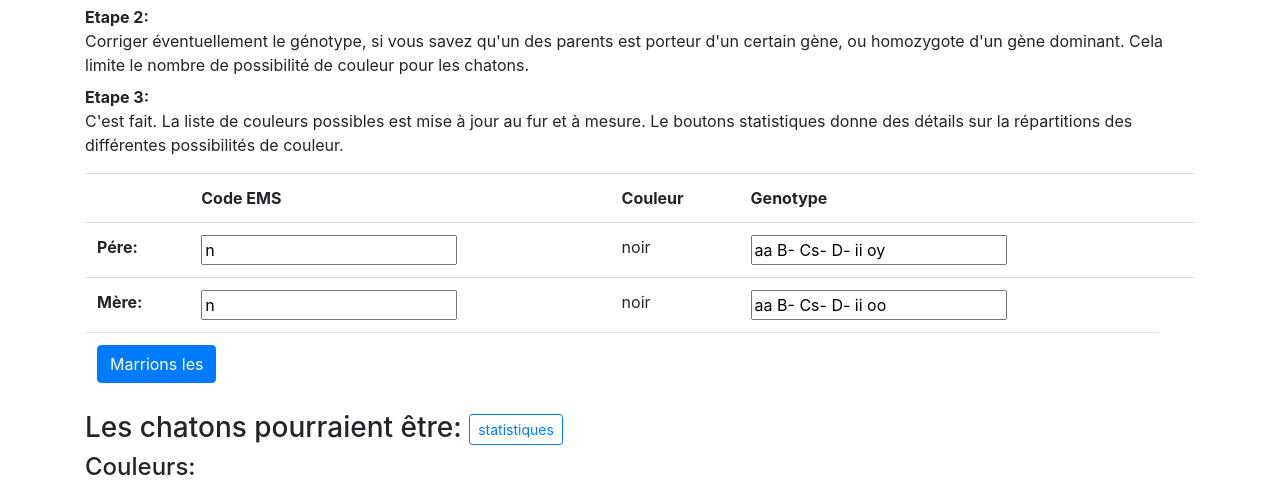
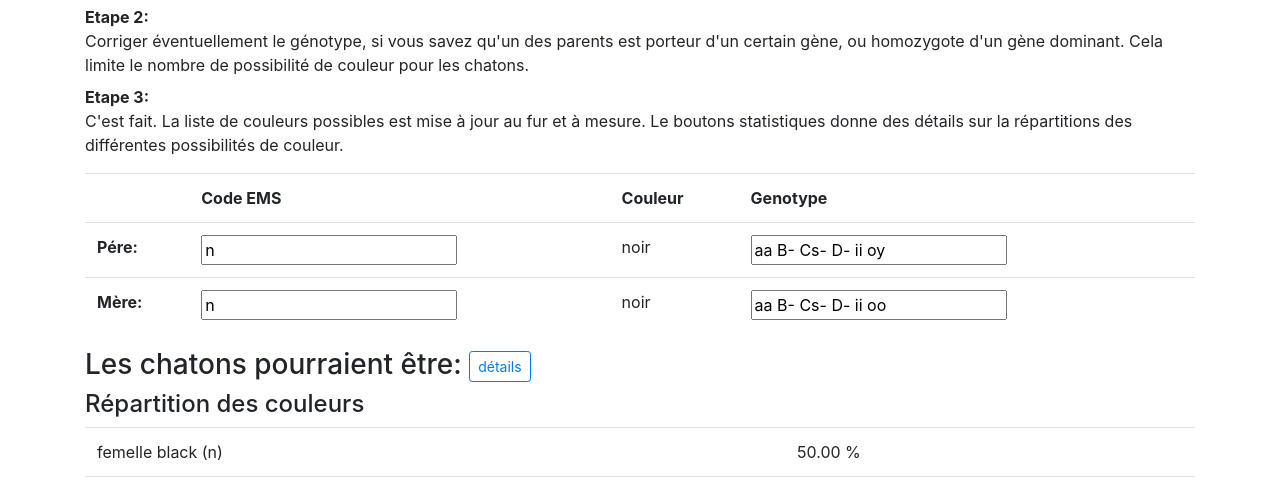
Before and after one commit to mfutech/kitten-colors, a Vue app: page build/index.html in a window 1280 px wide. Shown: the part 393-881 px from the top of the page. Built offline with nearby package versions, Linux system fonts and the light colour scheme.

Commit message:
supresse action button (all done at update time) proportion of all colors display at top, details (all possible genotype) added as collapsed details.

```diff
--- a/build/index.html
+++ b/build/index.html
@@ -108,9 +108,9 @@
                     </td>
                 </tr>
                 <tr>
-                    <td colspan="4">
+                    <!--td colspan="4">
                         <button type="submit" class="btn btn-primary" v-on:click="do_breeding">Marrions les</button>
-                    </td>
+                    </!--td-->
                 </tr>
             </table>
 
@@ -122,15 +122,13 @@
             </div>
 
             <h3>Les chatons pourraient être: <button class="btn btn-outline-primary btn-sm  " type="button"
-                    data-toggle="collapse" data-target="#collapseExample" aria-expanded="false"
-                    aria-controls="collapseExample">
-                    statistiques
+                    data-toggle="collapse" data-target="#collapseDetails" aria-expanded="false"
+                    aria-controls="collapseDetails">
+                    détails
                 </button>
             </h3>
             <div v-if="kitten_colors.collection">
-                <div class="collapse" id="collapseExample">
-                    <div class="card card-body">
-                        <h4>Statistics</h4>
+                <h4>Répartition des couleurs</h4>
                 <table class="table">
                     <tr v-for="(count, key) in kitten_colors.collection.counters">
                         <td>{{key}}</td>
@@ -138,10 +136,11 @@
                     </tr>
                 </table>
             </div>
-                </div>
-            </div>
 
-            <h4>Couleurs:</h4>
+
+            <div class="collapse" id="collapseDetails">
+                <div class="card card-body">
+            <h4>Toutes les possibilités:</h4>
             <table class="table table-striped" id="kitten-colors-list">
                 <tr>
                     <th>sex <a @click="sort('sex')"><i class="fas fa-arrows-alt-v"></i></a></th>
```
Lines whose indentation alone changed are shown as unchanged.
